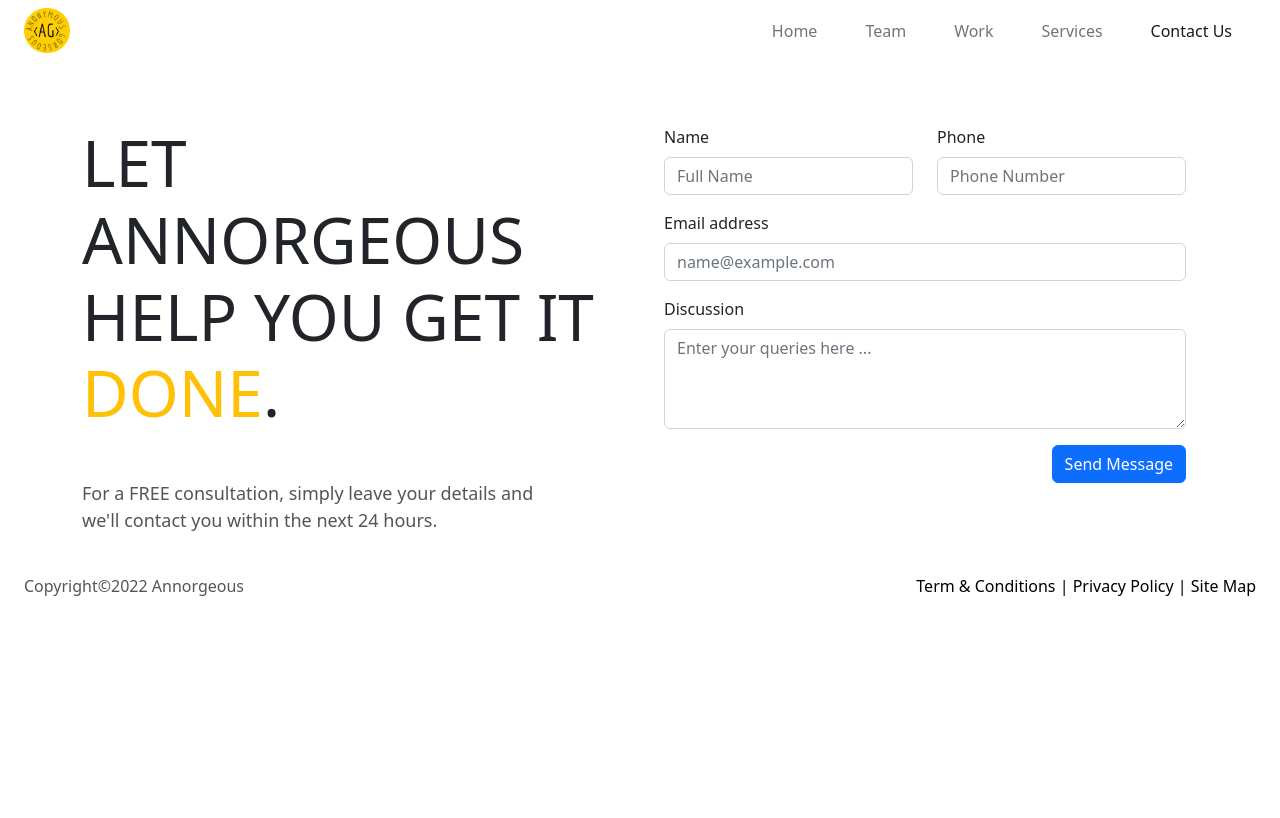
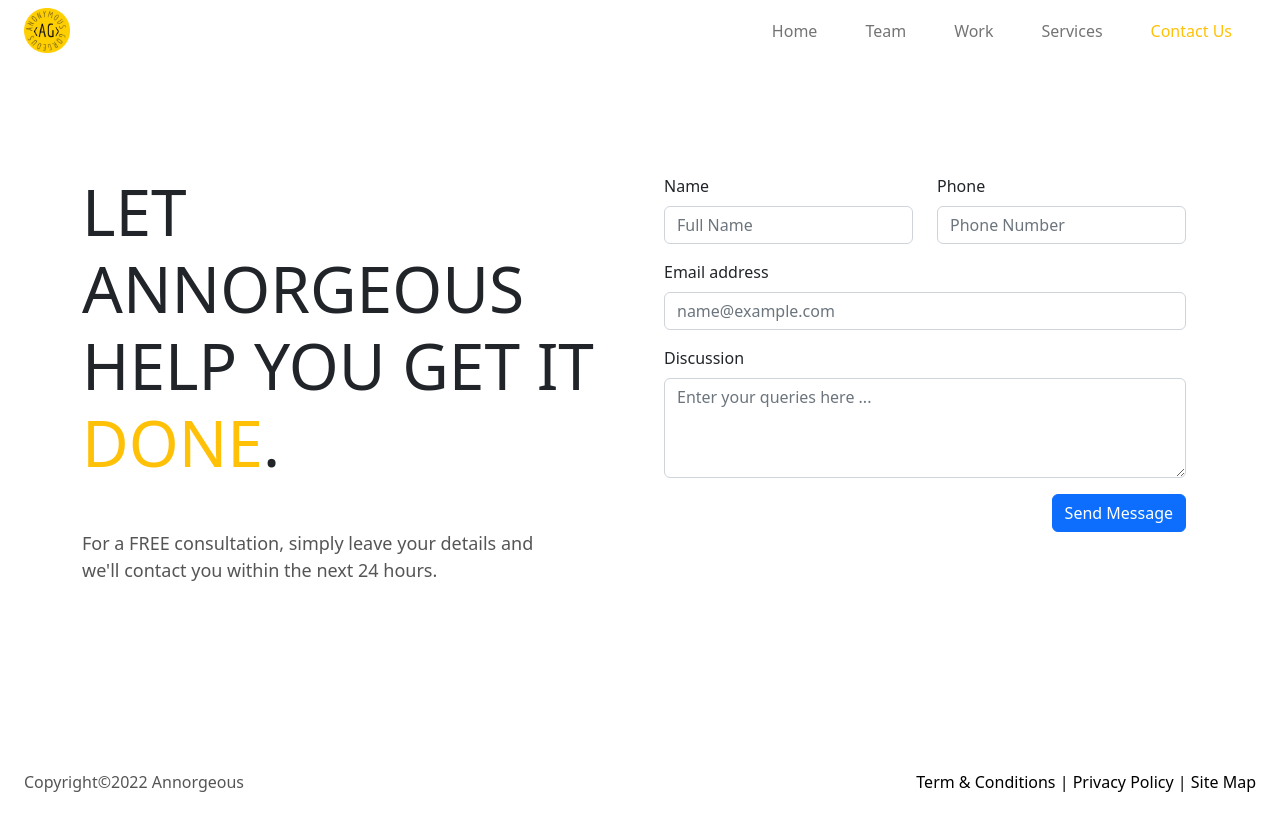
Before and after one commit to SSMalik99/anorgeous, a React (Create React App) app: page /contact in a window 1280 px wide. Built offline with nearby package versions, Linux system fonts and the light colour scheme.

Commit message:
Update overall style of the pages

```diff
--- a/src/Frontend/Component/Navbar.tsx
+++ b/src/Frontend/Component/Navbar.tsx
@@ -5,7 +5,6 @@
 
 const Navbar = () => {
   return (
-    <section className="mt-0">
     <div className="nav-container">
       <nav className="px-4 d-flex justify-content-between navbar navbar-expand-lg">
         <div className="brand">
@@ -42,10 +41,8 @@
             </li>
           </ul>
         </div>
-
       </nav>
     </div>
-    </section>
   );
 };
 
--- a/src/Frontend/Content/Contact.tsx
+++ b/src/Frontend/Content/Contact.tsx
@@ -23,9 +23,9 @@
         e.target.reset();
     };
     return (
-        <section>
+        <section className="contact">
             <div className="container">
-            {/* <h2>Contact Us</h2> */}
+            <h2 className="d-lg-none d-block">Contact Us</h2>
                 <form ref={form} onSubmit={sendEmail}>
                     <div className="row">
                         <div className="col-lg-6 d-lg-block d-none">
--- a/src/Frontend/Style/contact.css
+++ b/src/Frontend/Style/contact.css
@@ -10,6 +10,12 @@
     resize: none;
     color: var(--color-white);
 } */
+
+section.contact {
+    height: calc(80% - 24px);
+    display: flex;
+    align-items: center;
+}
 
 textarea {
     min-height: 100px !important;
--- a/src/Frontend/Style/main.css
+++ b/src/Frontend/Style/main.css
@@ -1,3 +1,4 @@
 .main {
-    height: calc(1oovh - 85px);
+    height: calc(100vh - 115px);
+    overflow-y: auto;
 }
--- a/src/Frontend/Style/navbar.css
+++ b/src/Frontend/Style/navbar.css
@@ -1 +1,5 @@
 @import "../../index.css";
+
+.nav-link.active {
+    color: var(--btn-bg) !important;
+}
```
Lines whose indentation alone changed are shown as unchanged.
